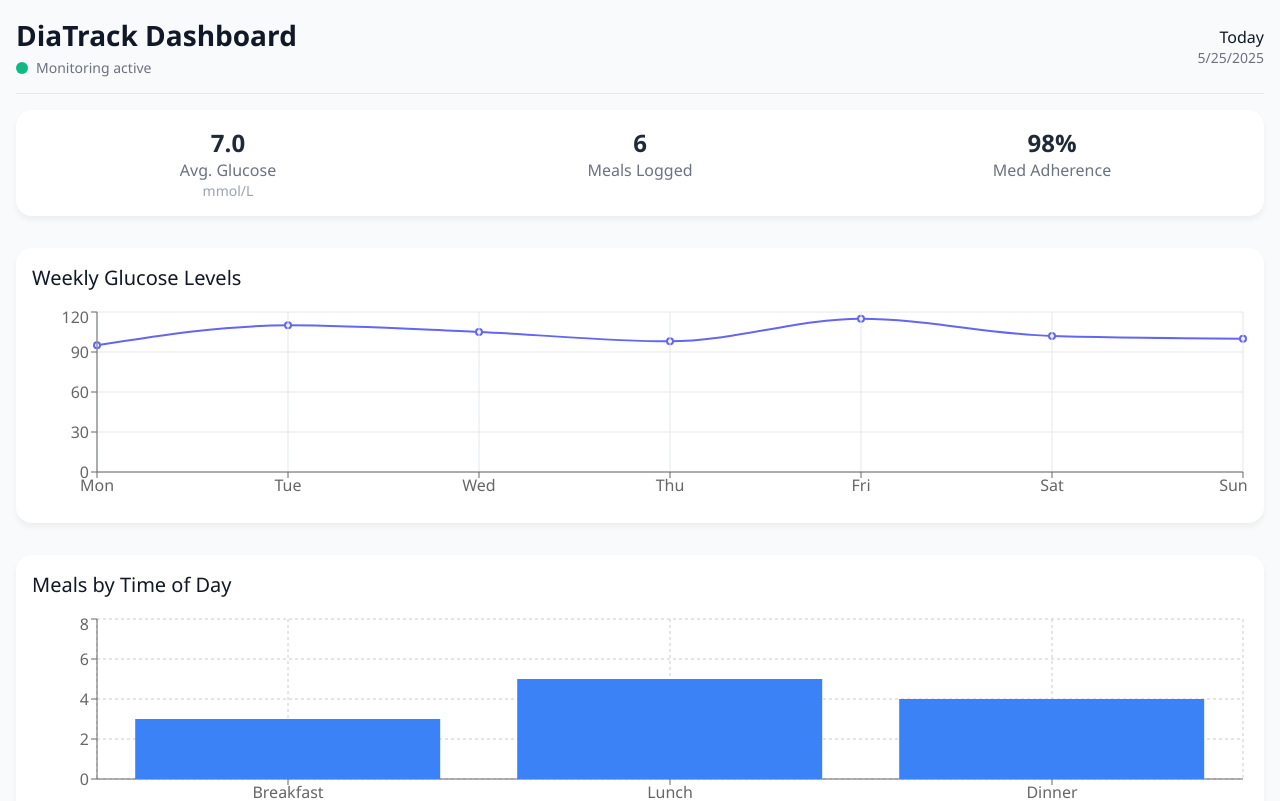
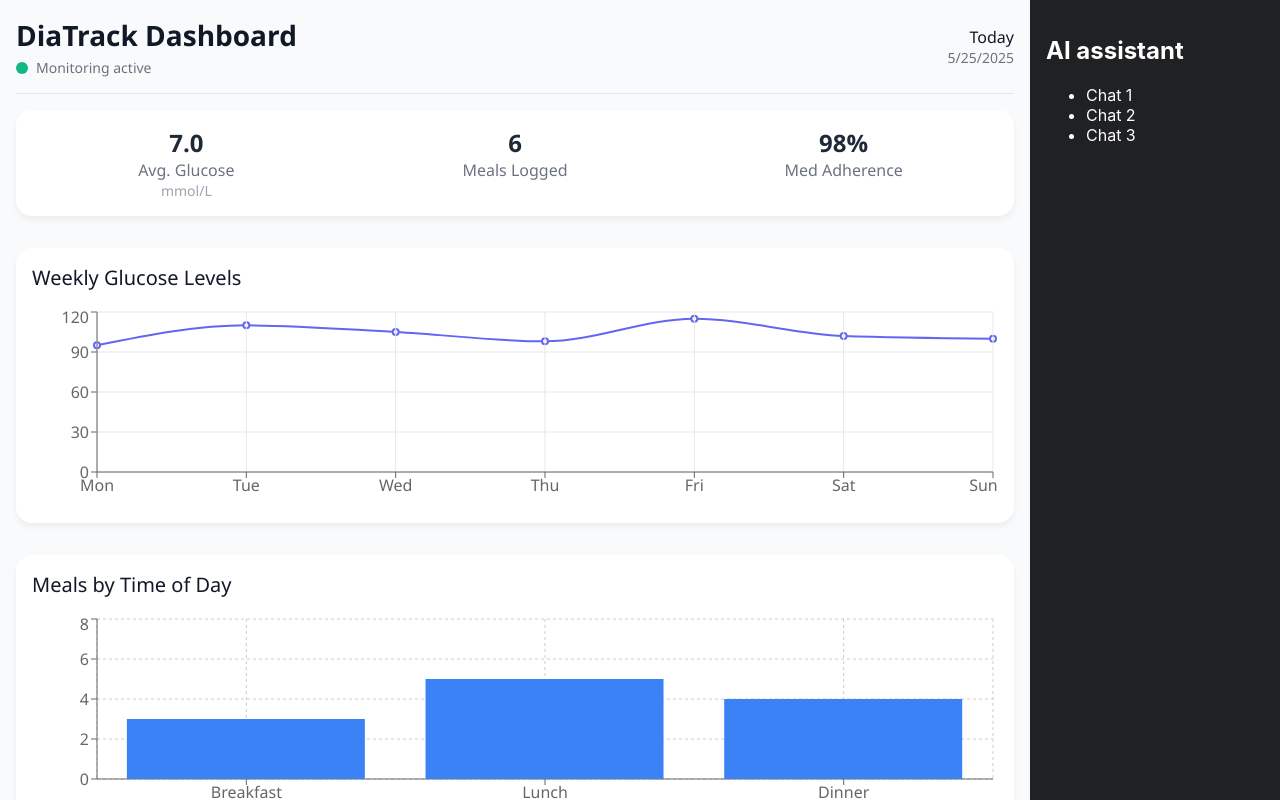
Before and after one commit to Alfred-Folashade/Health-Dashboard, a React (Create React App) app in the folder Frontend/my-react-app/: page /dashboard in a window 1280 px wide. Shown: the top 801 px of the page. Built offline with nearby package versions, Linux system fonts and the light colour scheme.

Commit message:
Add sidebar in dashboard.js as placeholder for Ai assistant

```diff
--- a/Frontend/my-react-app/src/App.js
+++ b/Frontend/my-react-app/src/App.js
@@ -19,11 +19,17 @@ function App() {
         <Route
           path="/glucoseLogging"
           element={
-          <PrivateRoute>
+
             <Glucose/>
-          </PrivateRoute>
+
         }/>
-        <Route path="/dashboard" element={<Dashboard/>}></Route>
+        <Route
+          path="/dashboard" element={
+
+              <Dashboard/>
+
+          }>
+        </Route>
       </Routes>
     </Router>
   );
--- a/Frontend/my-react-app/src/pages/Dashboard.js
+++ b/Frontend/my-react-app/src/pages/Dashboard.js
@@ -49,6 +49,15 @@ const Dashboard = () => {
   const today = new Date().toLocaleDateString();
   const navigate = useNavigate();
   return (
+    <div className={styles.appContainer}>
+      <div className={styles.sidebar}>
+        <h2>AI assistant</h2>
+        <ul>
+          <li>Chat 1</li>
+          <li>Chat 2</li>
+          <li>Chat 3</li>
+        </ul>
+      </div>
       <div className={styles.dashboardApp}>
         <header className={styles.header}>
           <div className={styles.headerInfo}>
@@ -151,6 +160,7 @@ const Dashboard = () => {
 
         <footer className={styles.footer}>© 2025 DiaTrack. All rights reserved.</footer>
       </div>
+    </div>
   );
 };
 
--- a/Frontend/my-react-app/src/pages/Dashboard.module.css
+++ b/Frontend/my-react-app/src/pages/Dashboard.module.css
@@ -1,6 +1,7 @@
 /* dashboards.module.css */
 
 .dashboardApp {
+    flex: 1;
     display: flex;
     flex-direction: column;
     min-height: 100vh;
@@ -8,6 +9,9 @@
     font-family: 'Segoe UI', sans-serif;
     color: #111827;
     padding: 1rem;
+    overflow: auto;
+    min-width: 0;
+    order: 1;           /* ensures dashboard appears on the left */
   }
 
   .header {
@@ -189,3 +193,19 @@
     color: #9ca3af;
     border-top: 1px solid #e5e7eb;
   }
+
+  .sidebar {
+  flex: 0 0 250px;      /* fixed width */
+  background: #202123;
+  color: #fff;
+  padding: 1rem;
+  overflow-y: auto;
+  order: 2;             /* moves sidebar to the right */
+}
+
+
+  .appContainer {
+    display: flex;
+    flex-direction: row;          /* makes children sit side by side */
+    height: 100vh;          /* full screen height */
+  }
```
Lines whose indentation alone changed are shown as unchanged.
